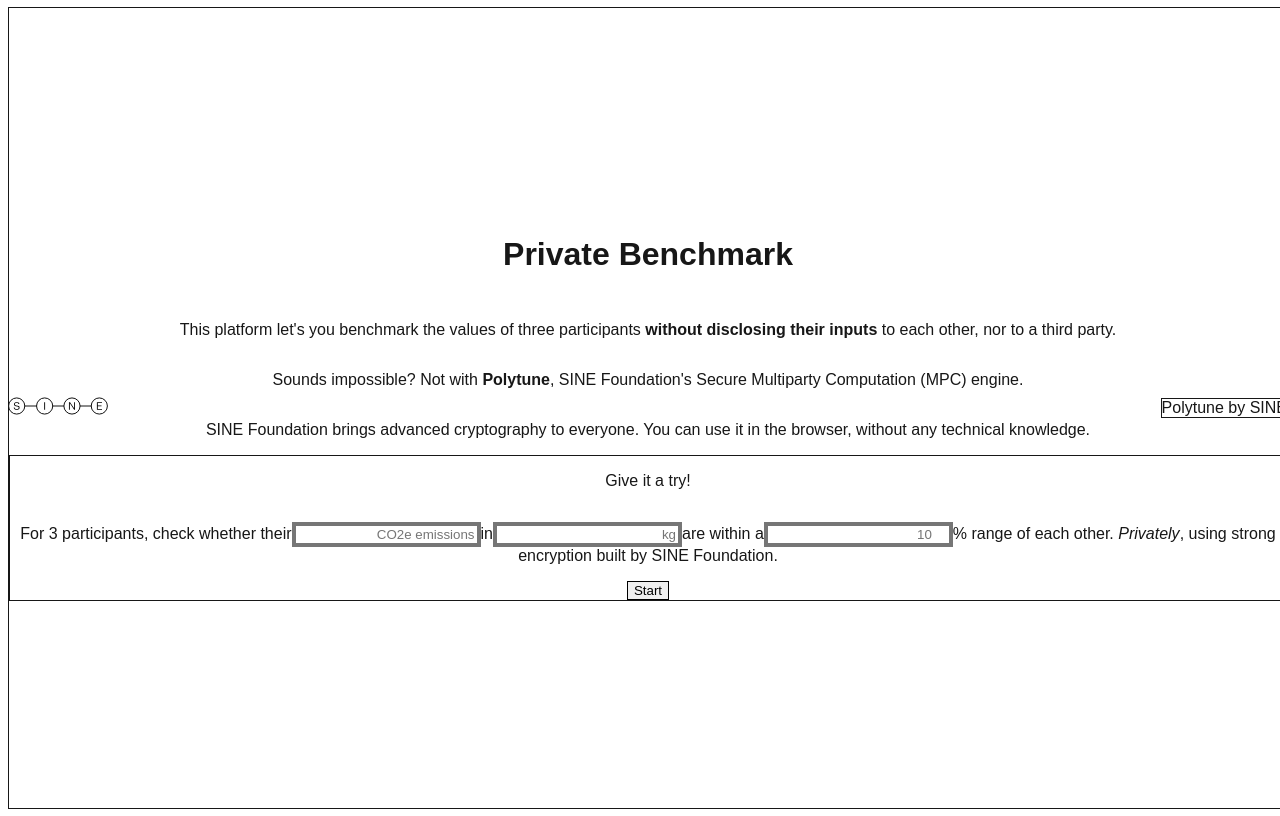
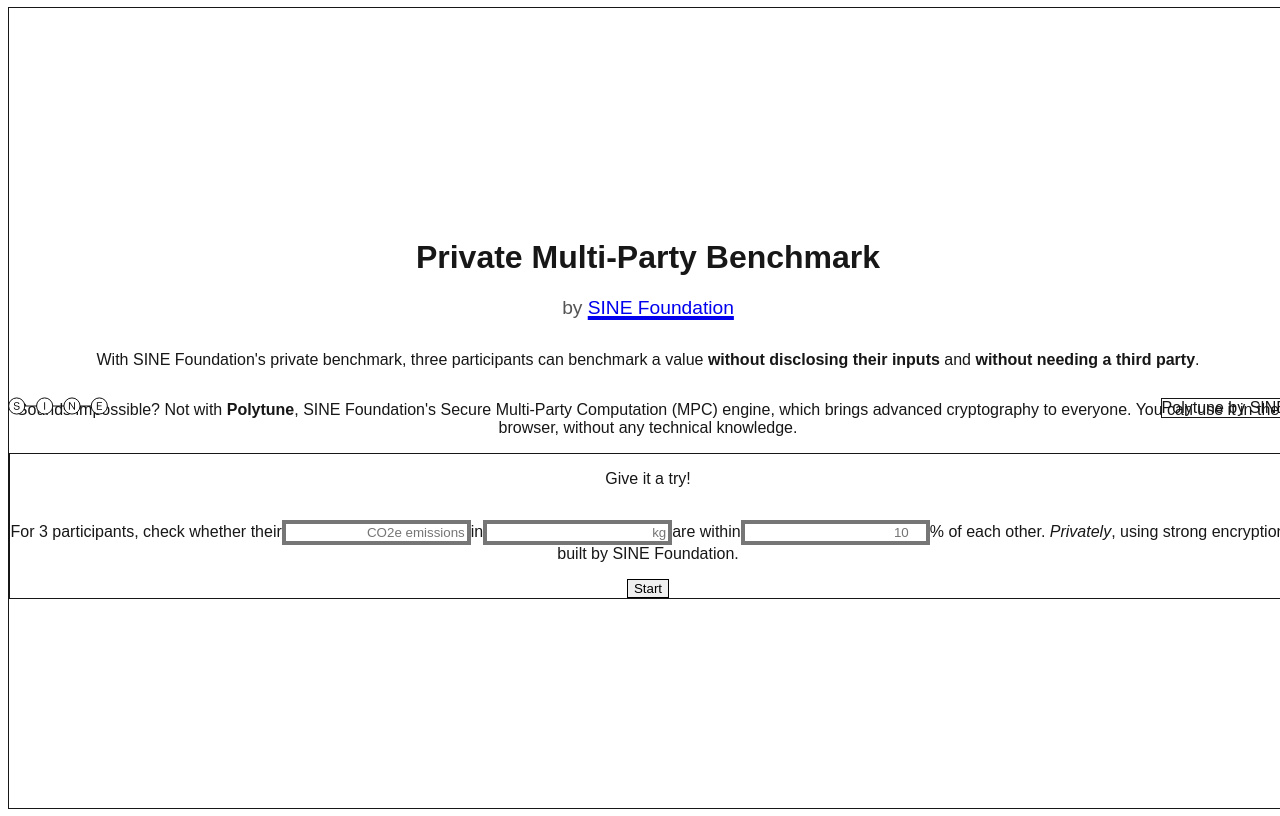
Before and after one commit to sine-fdn/benchmarking-ui, a Next.js app: page / in a window 1280 px wide. Built offline with nearby package versions, Linux system fonts and the light colour scheme; no server answers.

Commit message:
feat: ui improvements

```diff
--- a/src/app/globals.css
+++ b/src/app/globals.css
@@ -23,5 +23,10 @@ body {
 h1 {
   font-size: 2rem;
   font-weight: 700;
-  margin-bottom: 2rem;
 }
+
+h2 {
+  font-size: 1.2rem;
+  font-weight: 500;
+  color: #555;
+}
--- a/src/app/page.tsx
+++ b/src/app/page.tsx
@@ -36,20 +36,29 @@ export default function Home() {
     "border-4 border-sine-purple rounded-xl px-2 text-right mx-1.5";
 
   return (
-    <div className="flex flex-col justify-between items-center gap-4 max-w-2xl">
-      <h1>Private Benchmark</h1>
-      <p>
-        This platform let&apos;s you benchmark the values of three participants{" "}
-        <strong>without disclosing their inputs</strong> to each other, nor to a
-        third party.
+    <div className="flex flex-col justify-between items-center gap-12 max-w-2xl">
+      <div>
+        <h1 className="-mb-2">Private Multi-Party Benchmark</h1>
+        <h2>
+          by{" "}
+          <a
+            href="https://sine.foundation"
+            className="underline decoration-sine-purple decoration-4"
+          >
+            SINE Foundation
+          </a>
+        </h2>
+      </div>
+      <p className="max-w-xl leading-7">
+        With SINE Foundation&apos;s private benchmark, three participants can
+        benchmark a value <strong>without disclosing their inputs</strong> and{" "}
+        <strong>without needing a third party</strong>.
       </p>
-      <p>
+      <p className="max-w-xl leading-7">
         Sounds impossible? Not with <strong>Polytune</strong>, SINE
-        Foundation&apos;s Secure Multiparty Computation (MPC) engine.
-      </p>
-      <p>
-        SINE Foundation brings advanced cryptography to everyone. You can use it
-        in the browser, without any technical knowledge.
+        Foundation&apos;s Secure Multi-Party Computation (MPC) engine, which
+        brings advanced cryptography to everyone. You can use it in the browser,
+        without any technical knowledge.
       </p>
       <div className="border border-black rounded-3xl p-4 mt-6">
         <p className="text-xl font-bold mb-6">Give it a try!</p>
@@ -57,7 +66,7 @@ export default function Home() {
           action={startSession}
           className="flex flex-col gap-4 items-center"
         >
-          <p className="text-l max-w-2xl text-center leading-8">
+          <p className="text-l max-w-2xl text-center leading-7">
             For 3 participants, check whether their
             <input
               type="text"
@@ -76,7 +85,7 @@ export default function Home() {
               placeholder="kg"
               className={`w-14 ${inputClasses}`}
             />
-            are within a
+            are within
             <input
               type="number"
               id="intervalRange"
@@ -85,10 +94,12 @@ export default function Home() {
               placeholder="10"
               required
             />
-            % range of each other. <em>Privately</em>, using strong encryption
-            built by SINE Foundation.
+            % of each other. <em>Privately</em>, using strong encryption built
+            by SINE Foundation.
           </p>
-          <SubmitButton>Start</SubmitButton>
+          <div className="mt-2">
+            <SubmitButton>Start</SubmitButton>
+          </div>
         </form>
       </div>
     </div>
--- a/src/app/session/[id]/links/page.tsx
+++ b/src/app/session/[id]/links/page.tsx
@@ -12,40 +12,46 @@ export default async function Links({
   const link3 = `${baseUrl}/session/${id}/party3`;
 
   const linkClasses =
-    "border border-black rounded-3xl px-4 py-2 underline decoration-sine-purple font-mono text-sm w-fit";
+    "border border-black rounded-3xl px-4 pt-2 pb-3 underline decoration-sine-purple decoration-4 font-mono text-sm w-fit";
 
   const participantClasses =
     "bg-sine-purple border border-black rounded-3xl xl:pt-0.5 xl:w-1/3 xl:h-1/2 w-1/4 mt-6";
 
+  // TODO: Add a button to copy the link to the clipboard
+  // TODO: Add a button to share the link via email
+  // TODO: Show actual values from previous screen (making it obvious that it's interactive)
+
   return (
     <div className="text-center flex flex-col justify-center items-center">
-      <p>Give each participant one link:</p>
+      <p>
+        Now you can share the following links with participants of your choice:
+      </p>
       <div className="grid xl:grid-flow-col xl:grid-rows-3 xl:grid-cols-3 gap-x-3 mt-2 mb-12 grid-flow-row mx-4">
         <div className="flex justify-center items-end">
           <p className={participantClasses}>Participant 1</p>
         </div>
-        <div className="flex justify-center bg-black w-[1.5px] mx-auto">|</div>
+        <div className="flex justify-center bg-black w-[1.5px] mx-auto"></div>
         <div className={linkClasses}>
           <a href={link1}>{link1}</a>
         </div>
         <div className="flex justify-center items-end">
           <p className={participantClasses}>Participant 2</p>
         </div>
-        <div className="flex justify-center bg-black w-[1.5px] mx-auto">|</div>
+        <div className="flex justify-center bg-black w-[1.5px] mx-auto"></div>
         <div className={linkClasses}>
           <a href={link2}>{link2}</a>
         </div>
         <div className="flex justify-center items-end">
           <p className={participantClasses}>Participant 3</p>
         </div>
-        <div className="flex justify-center bg-black w-[1.5px] mx-auto">|</div>
+        <div className="flex justify-center bg-black w-[1.5px] mx-auto"></div>
         <div className={linkClasses}>
           <a href={link3}>{link3}</a>
         </div>
       </div>
       <p className="text-center">
-        Each participant will be asked to provide a public alias and an input,
-        which will remain private.
+        Each participant will be asked to provide an input, which will remain
+        encrypted and private.
       </p>
       <p className="text-center mt-12 bg-sine-red rounded-3xl px-4 py-2 border border-black">
         All participants must be online at the same time!
--- a/src/components/SubmitButton.tsx
+++ b/src/components/SubmitButton.tsx
@@ -2,7 +2,7 @@ export function SubmitButton({ children }: { children: React.ReactNode }) {
   return (
     <button
       type="submit"
-      className="border border-black px-8 py-1 bg-sine-green mt-6 rounded-2xl"
+      className="border border-black px-8 py-1 bg-sine-green rounded-2xl"
     >
       {children}
     </button>
```
